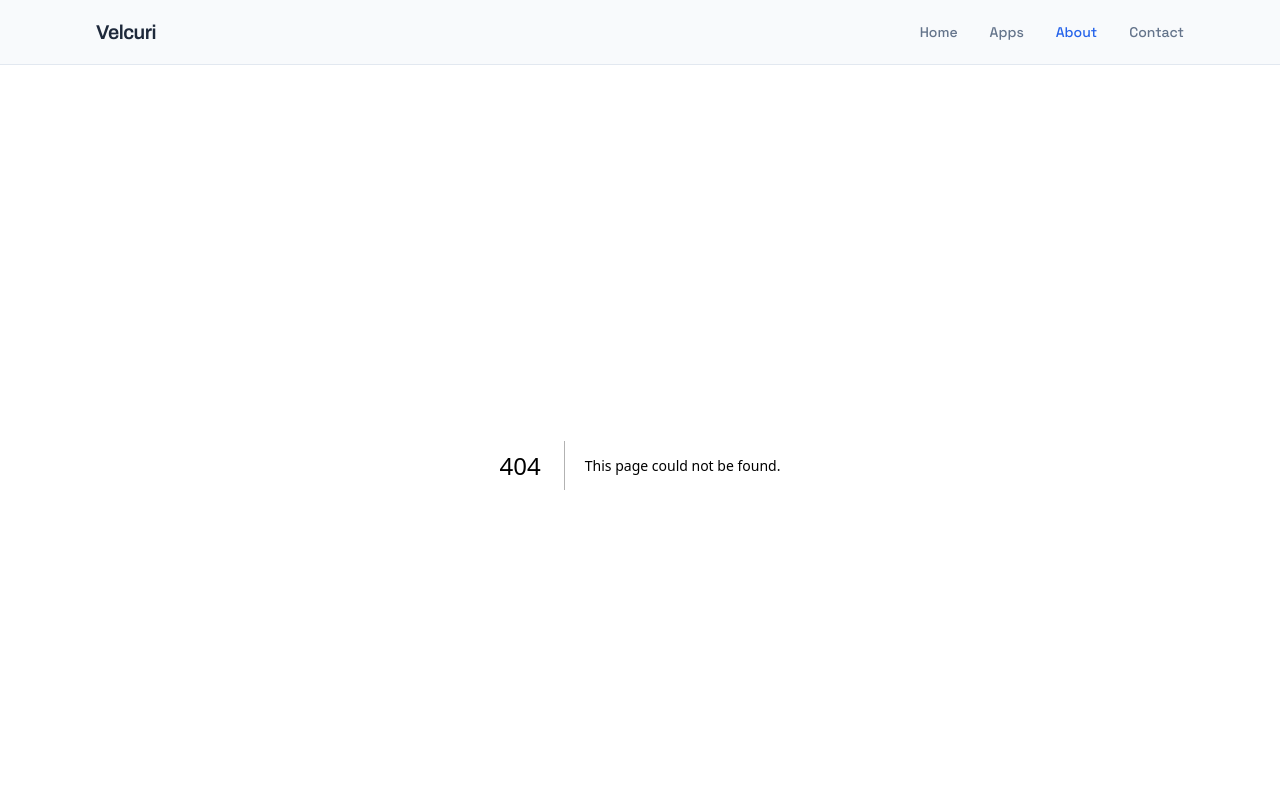
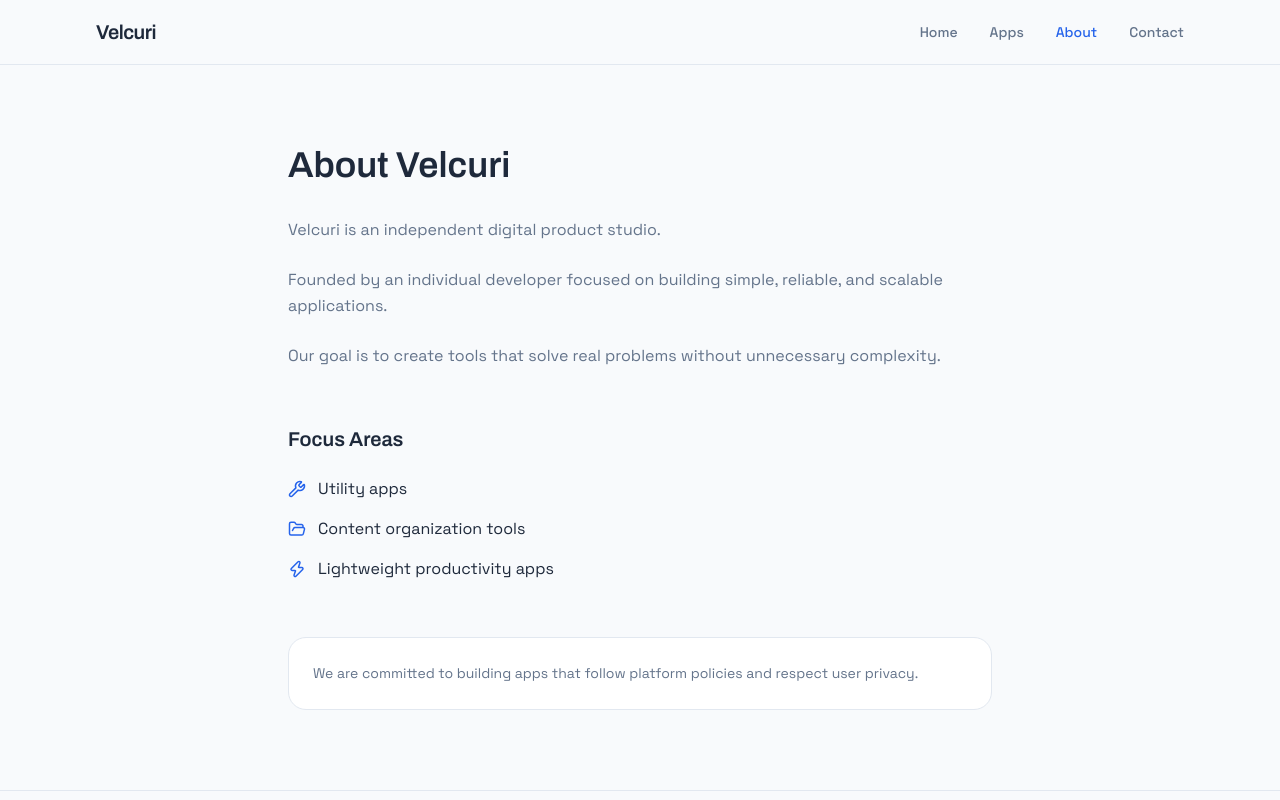
Before and after one commit to albinchristo04/Velcuri, a Next.js app: page /about in a window 1280 px wide. Before the commit this address had no page. Shown: the top 800 px of the page. Built offline with nearby package versions, Linux system fonts and the light colour scheme.

Commit message:
feat: add About page with studio overview and focus areas

```diff
--- /dev/null
+++ b/app/about/page.tsx
@@ -0,0 +1,52 @@
+import type { Metadata } from "next";
+import { Wrench, FolderOpen, Zap } from "lucide-react";
+
+export const metadata: Metadata = {
+  title: "About — Velcuri",
+  description: "Velcuri is an independent digital product studio focused on simple, reliable applications.",
+};
+
+const focusAreas = [
+  { icon: Wrench, label: "Utility apps" },
+  { icon: FolderOpen, label: "Content organization tools" },
+  { icon: Zap, label: "Lightweight productivity apps" },
+];
+
+export default function AboutPage() {
+  return (
+    <div className="mx-auto max-w-3xl px-4 sm:px-6 lg:px-8 py-20">
+      <h1 className="font-heading text-3xl sm:text-4xl font-semibold text-brand-text mb-8">
+        About Velcuri
+      </h1>
+
+      <div className="space-y-6 text-brand-muted leading-relaxed">
+        <p>Velcuri is an independent digital product studio.</p>
+        <p>
+          Founded by an individual developer focused on building simple, reliable, and scalable
+          applications.
+        </p>
+        <p>
+          Our goal is to create tools that solve real problems without unnecessary complexity.
+        </p>
+      </div>
+
+      <div className="mt-14">
+        <h2 className="font-heading text-xl font-semibold text-brand-text mb-6">Focus Areas</h2>
+        <ul className="space-y-4">
+          {focusAreas.map(({ icon: Icon, label }) => (
+            <li key={label} className="flex items-center gap-3 text-brand-text">
+              <Icon size={18} className="shrink-0 text-brand-primary" aria-hidden="true" />
+              <span>{label}</span>
+            </li>
+          ))}
+        </ul>
+      </div>
+
+      <div className="mt-14 p-6 rounded-2xl border border-brand-border bg-white">
+        <p className="text-sm text-brand-muted leading-relaxed">
+          We are committed to building apps that follow platform policies and respect user privacy.
+        </p>
+      </div>
+    </div>
+  );
+}
```
